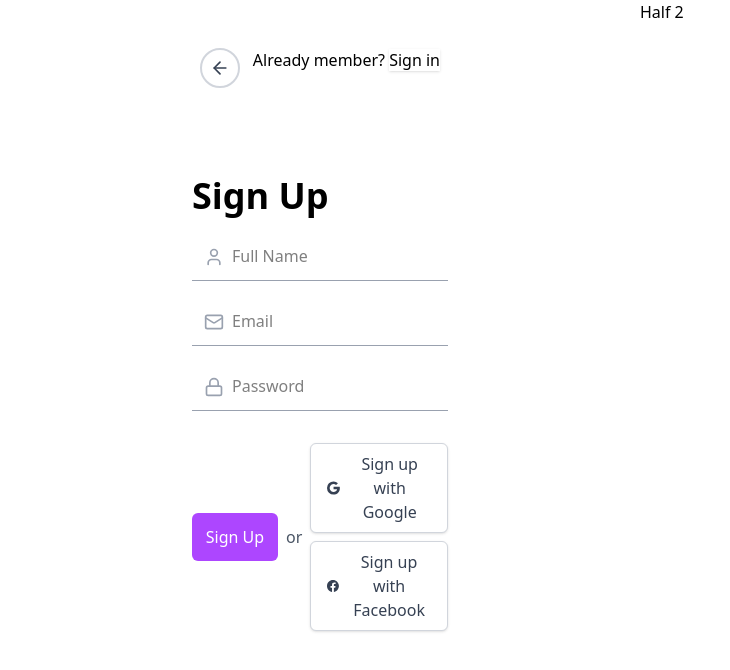
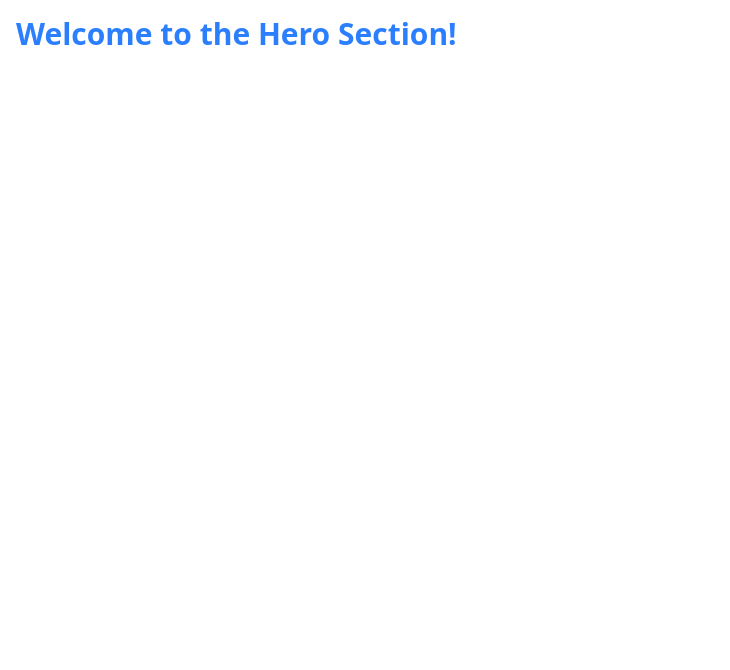
Before and after one commit to Kevin200k/stem_dev_team, a React (Vite) app in the folder client/: page / in a window 1280 px wide. Before the commit this address led to /signup. Shown: the top 670 px of the page, without its empty margins (0-730 px from the left). Built offline with nearby package versions, Linux system fonts and the light colour scheme.

Commit message:
Home page added

```diff
--- a/client/src/App.jsx
+++ b/client/src/App.jsx
@@ -2,11 +2,13 @@ import React from 'react'
 import { Route, Routes, createBrowserRouter, createRoutesFromElements, RouterProvider, Navigate } from 'react-router-dom'
 import SignupPage from './pages/SignupPage'
 import LoginPage from './pages/LoginPage'
+import HomePage from './pages/HomePage'
 
 const router = createBrowserRouter(
   createRoutesFromElements(
     <React.Fragment>
-      <Route path='/' element={<Navigate to='/signup' />} />
+      <Route path = '/' element = { <HomePage/> } />
+      {/* <Route path='/' element={<Navigate to='/signup' />} /> */}
       <Route path='/login' element = { <LoginPage /> } />
       <Route path='/signup' element = { <SignupPage /> } />
     </React.Fragment>
--- /dev/null
+++ b/client/src/components/Hero.jsx
@@ -0,0 +1,11 @@
+import React from 'react';
+
+const Hero = () => {
+  return (
+    <div className="text-3xl font-bold text-blue-500 p-4">
+      Welcome to the Hero Section!
+    </div>
+  );
+};
+
+export default Hero;
--- /dev/null
+++ b/client/src/pages/HomePage.jsx
@@ -0,0 +1,10 @@
+import React from 'react'
+import Hero from '../components/hero'
+
+const HomePage = () => {
+  return (
+    <Hero />
+  )
+}
+
+export default HomePage
```
